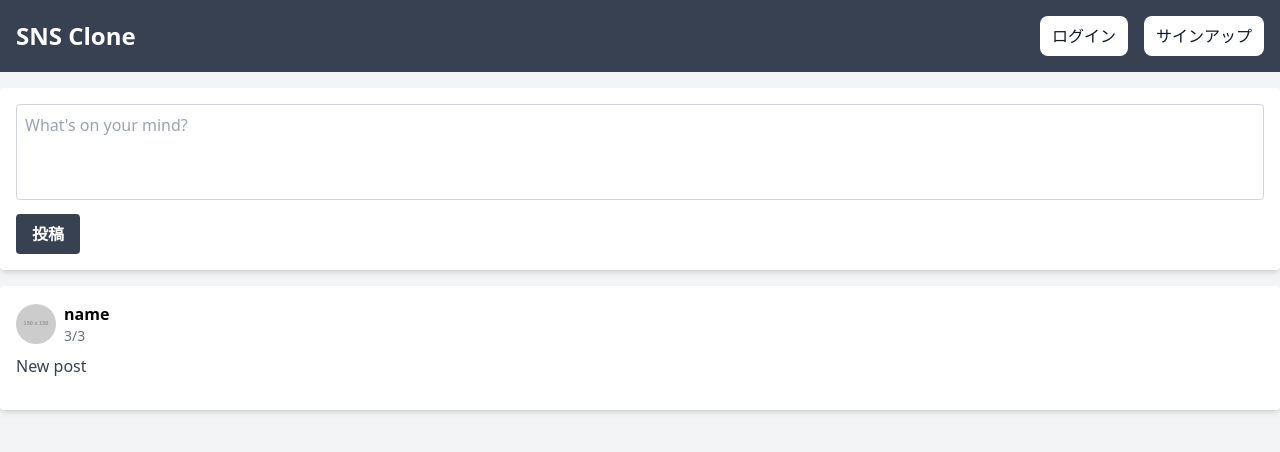
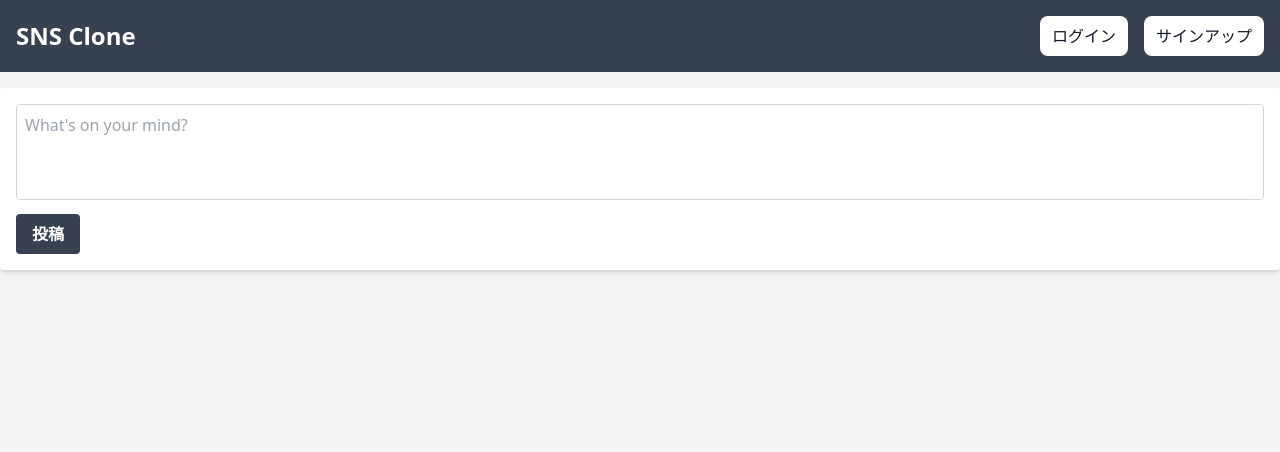
Before and after one commit to sora11023539/next-prisma-sns, a Next.js app in the folder frontend/: page / in a window 1280 px wide. Shown: the top 452 px of the page. Built offline with nearby package versions, Linux system fonts and the light colour scheme.

Commit message:
add: create post component

```diff
--- a/frontend/components/Post.tsx
+++ b/frontend/components/Post.tsx
@@ -1,6 +1,13 @@
+import { PostType } from '@/types';
 import React from 'react';
 
-const Post = () => {
+type Props = {
+  post: PostType;
+}
+
+const Post = (props: Props) => {
+  const { post } = props;
+
   return (
     <div className="bg-white shadow-md rounded p-4 mb-4">
       <div className="mb-4">
@@ -11,11 +18,11 @@
             alt="User Avatar"
           />
           <div>
-            <h2 className="font-semibold text-md">name</h2>
-            <p className="text-gray-500 text-sm">3/3</p>
+            <h2 className="font-semibold text-md">{post.author?.username}</h2>
+            <p className="text-gray-500 text-sm">{post.createdAt}</p>
           </div>
         </div>
-        <p className="text-gray-700">New post</p>
+        <p className="text-gray-700">{post.content}</p>
       </div>
     </div>
   );
--- a/frontend/components/Timeline.tsx
+++ b/frontend/components/Timeline.tsx
@@ -1,17 +1,21 @@
 import apiClient from '@/lib/apiClient';
+import { PostType } from '@/types';
 import React, { useState } from 'react';
 import Post from './Post';
 
 const Timeline = () => {
   const [postText, setPostText] = useState<string>('');
+  const [latestPosts, setLatestPosts] = useState<PostType[]>([])
+
   const handleSubmit = async (e: React.FormEvent<HTMLFormElement>) => {
     e.preventDefault();
 
     try {
-      await apiClient.post('/posts/post', {
+      const newPost = await apiClient.post('/posts/post', {
         content: postText,
       });
 
+      setLatestPosts((prevPosts) => [newPost.data, ...prevPosts])
       setPostText('');
     } catch (error) {
       alert('ログインしてください')
@@ -38,7 +42,9 @@
             </button>
           </form>
         </div>
-        <Post />
+        {latestPosts.map((post: PostType) => (
+          <Post key={post.id} post={post} />
+        ))}
       </main>
     </div>
   );
--- /dev/null
+++ b/frontend/types.ts
@@ -0,0 +1,15 @@
+export interface UserType {
+  id: number;
+  username: string;
+  email: string;
+  password: string;
+  posts: PostType[];
+}
+
+export interface PostType {
+  id: number;
+  content: string;
+  createdAt: string;
+  authorId: number;
+  author: UserType;
+}
```
